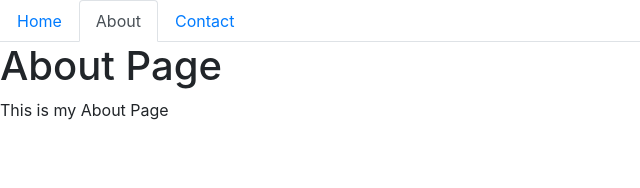
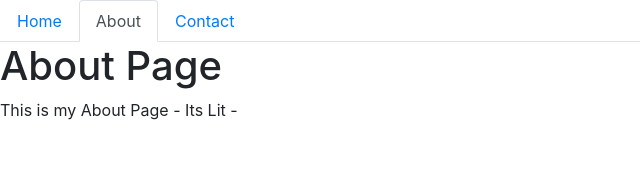
Before and after one commit to dupudenisa/react-portfolio, a React (Create React App) app: page /about in a window 1280 px wide. Shown: the top 188 px of the page, without its empty margins (0-640 px from the left). Built offline with nearby package versions, Linux system fonts and the light colour scheme.

Commit message:
Source code to master

```diff
--- a/src/components/pages/About.js
+++ b/src/components/pages/About.js
@@ -5,7 +5,7 @@ function About() {
     <div>
       <h1>About Page</h1>
       <p>
-        This is my About Page
+        This is my About Page - Its Lit -
       </p>
     </div>
   );
```
